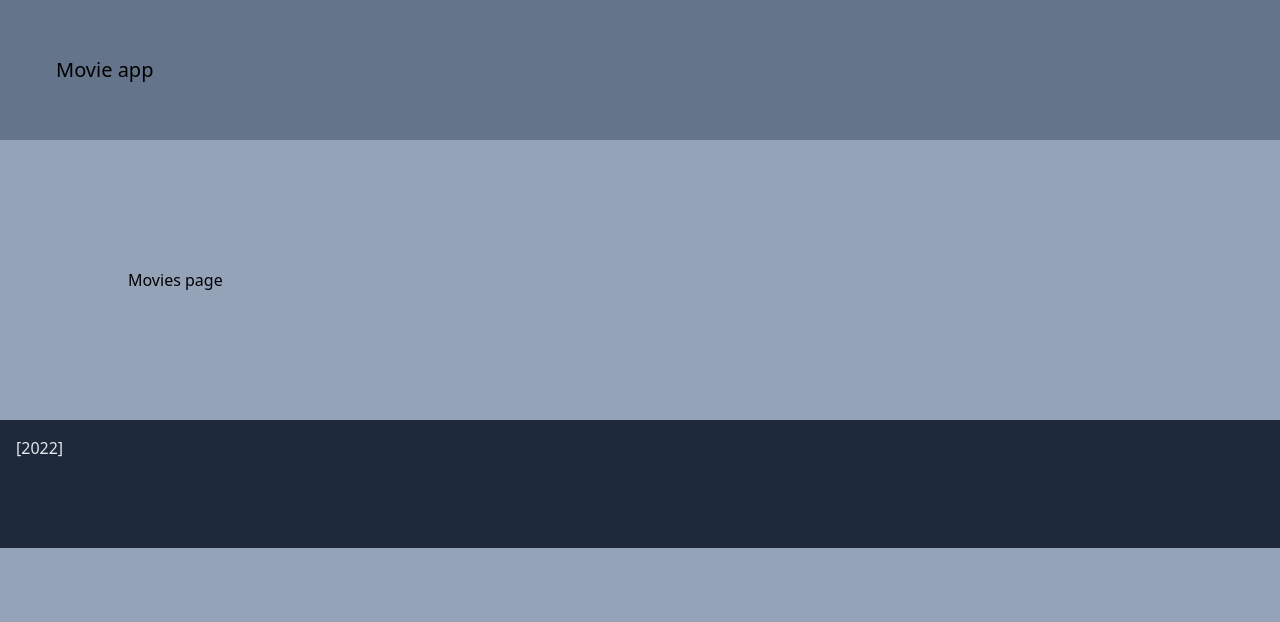
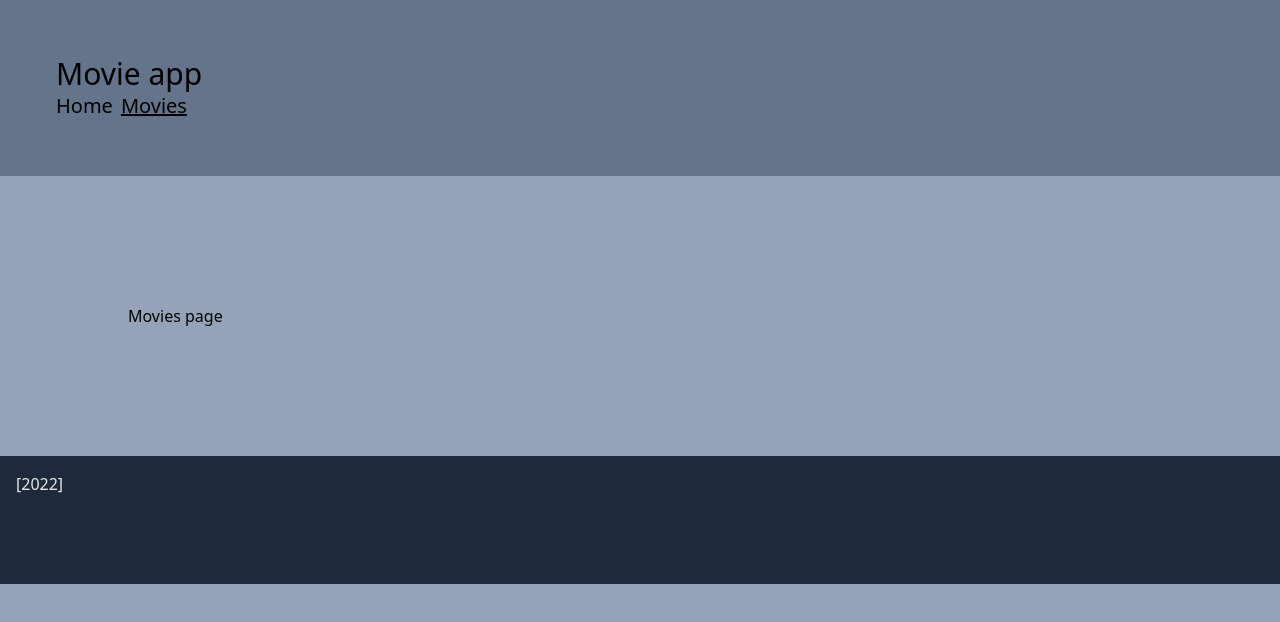
Before and after one commit to JLemmetti/movies, a Next.js app: page /movies in a window 1280 px wide. Shown: the top 622 px of the page. Built offline with nearby package versions, Linux system fonts and the light colour scheme.

Commit message:
NavLink component

```diff
--- a/app/layout.tsx
+++ b/app/layout.tsx
@@ -1,3 +1,4 @@
+import NavLink from './nav-link';
 import '../styles/globals.css';
 
 type Props = {
@@ -11,8 +12,14 @@ export default function RootLayout({ children }: Props): JSX.Element {
         <title>Movie app</title>
       </head>
 
-      <body className="bg-slate-400">
-        <header className="text-xl p-14 bg-slate-500">Movie app</header>
+      <body className="bg-slate-400 antialiased">
+        <header className="text-xl p-14 bg-slate-500">
+          <h1 className=" text-3xl">Movie app</h1>
+          <nav className="space-x-2">
+            <NavLink href="/">Home</NavLink>
+            <NavLink href="/movies">Movies</NavLink>
+          </nav>
+        </header>
         <main className="py-32 px-32">{children}</main>
         <footer className="bg-slate-800 p-4 h-32">
           <p className="text-gray-200">[2022]</p>
--- /dev/null
+++ b/app/nav-link.tsx
@@ -0,0 +1,26 @@
+'use client';
+
+import Link from 'next/link';
+import { useSelectedLayoutSegments } from 'next/navigation';
+
+type Props = {
+  href: string;
+  children: string;
+};
+
+export default function NavLink({ href, children }: Props): JSX.Element {
+
+  // Workaround for https://github.com/vercel/next.js/pull/42299
+  const layoutSegments = useSelectedLayoutSegments();
+  const segment = layoutSegments[0] ?? '';
+
+  const active = href === `/${segment}`;
+
+  // console.log({ href, children, segment, active });
+
+  return (
+    <Link className={active ? 'underline' : ''} href={href}>
+      {children}
+    </Link>
+  );
+}
```
